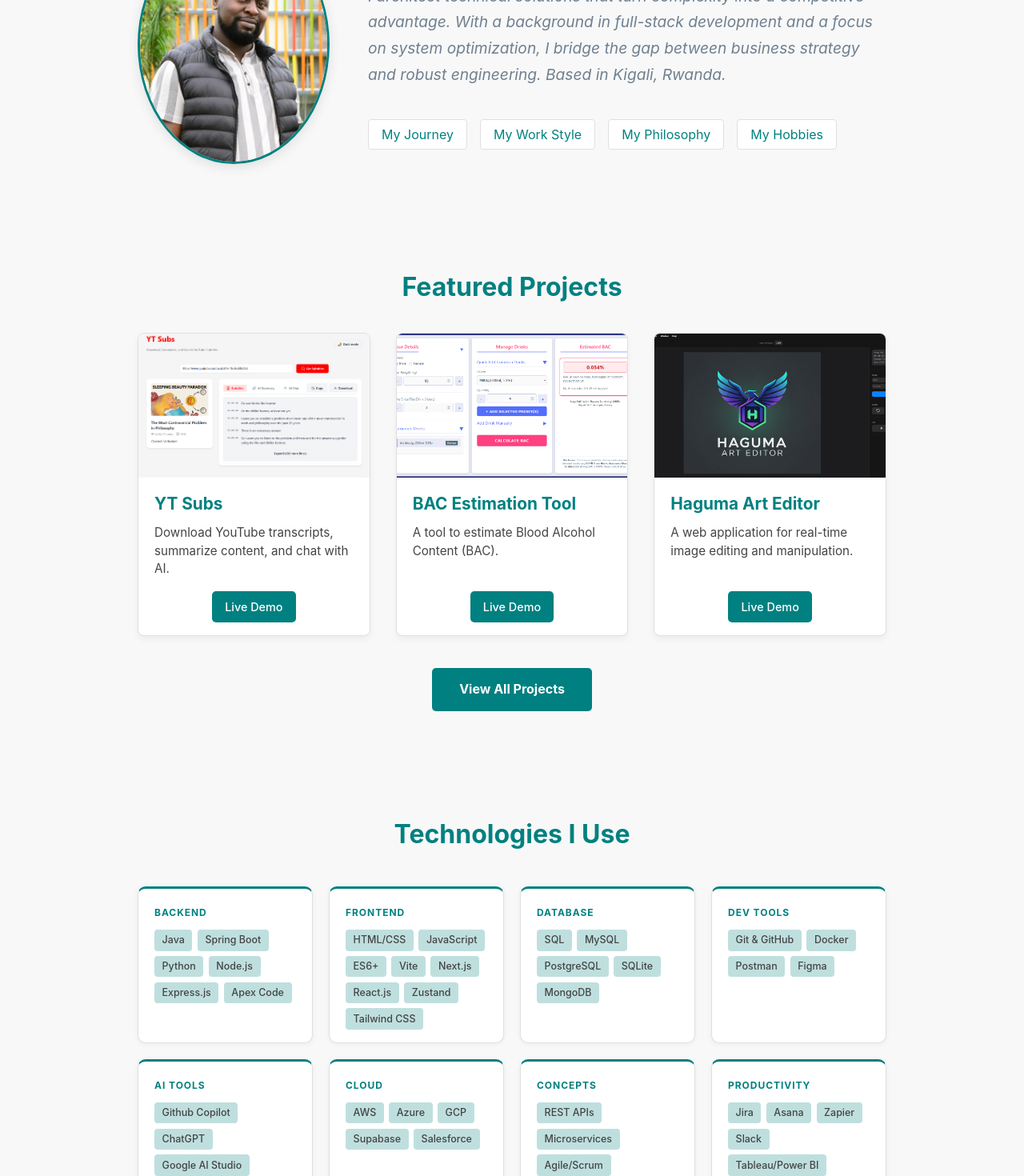
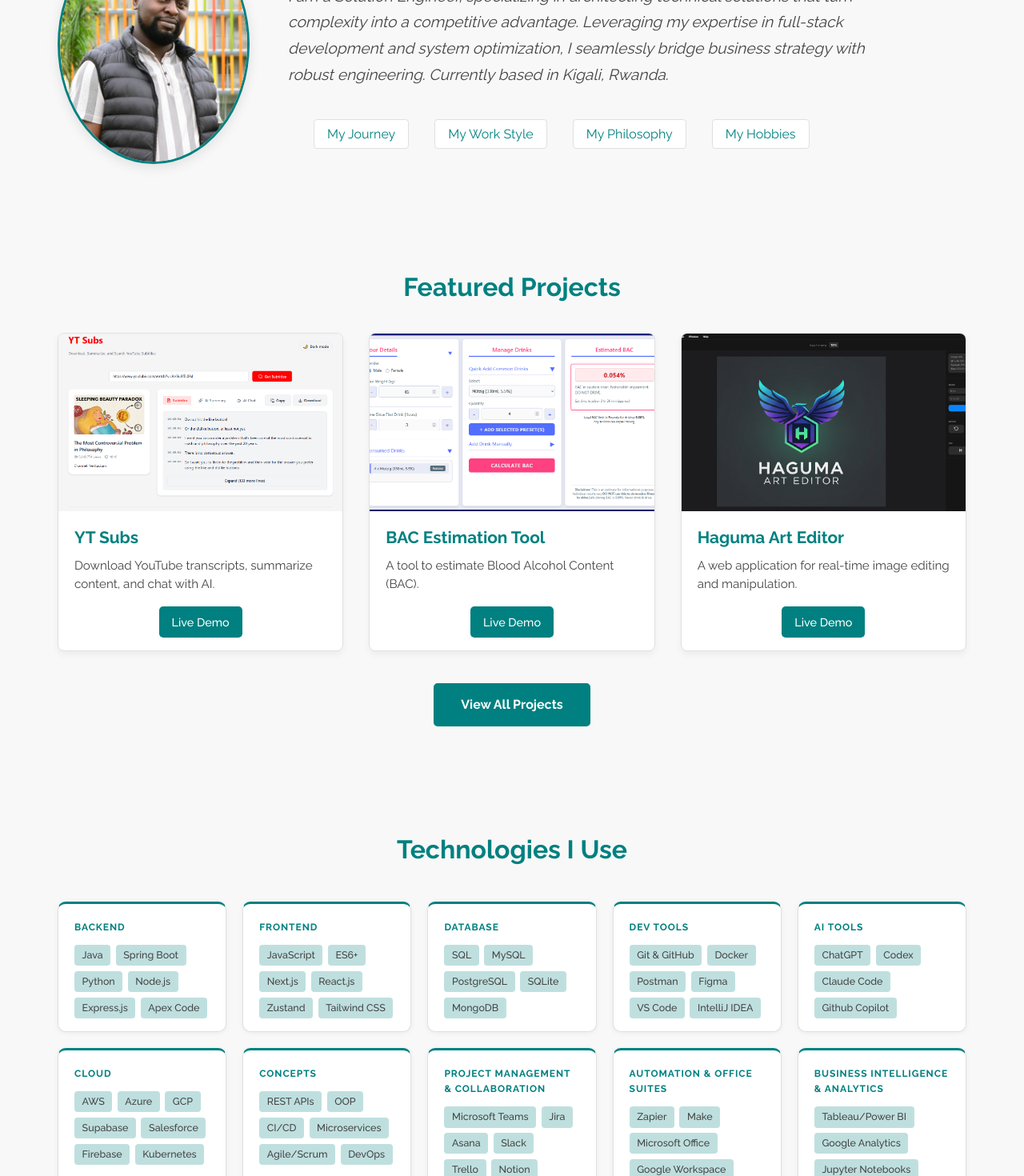
Before and after one commit to FabHaguma/my_portfolio, a React (Vite) app: page / in a window 1280 px wide. Shown: the part 260-1730 px from the top of the page at 80% size. Built offline with nearby package versions, Linux system fonts and the light colour scheme.

Commit message:
Typography & about me intro

```diff
--- a/src/App.css
+++ b/src/App.css
@@ -44,7 +44,7 @@
 
 .page-section {
   padding: var(--section-padding); /* Use variable from theme.css */
-  max-width: 1000px; /* Or your preferred content width */
+  max-width: 1200px; /* Or your preferred content width */
   margin: 0 auto; /* Center sections */
 }
 
--- a/src/components/layout/Footer.jsx
+++ b/src/components/layout/Footer.jsx
@@ -3,6 +3,7 @@
 import './Footer.css';
 import githubIcon from '../../assets/icons/github.png';
 import linkedinIcon from '../../assets/icons/linkedin.png';
+import emailIcon from '../../assets/icons/mail.png';
 
 const Footer = () => {
   const currentYear = new Date().getFullYear();
@@ -10,6 +11,7 @@
   const socialLinks = [
     { name: 'GitHub', url: 'https://github.com/fabhaguma', icon: githubIcon },
     { name: 'LinkedIn', url: 'https://www.linkedin.com/in/fabrice-haguma/', icon: linkedinIcon },
+    { name: 'Email', url: 'mailto:fabrice@haguma.com', icon: emailIcon },
   ];
 
   return (
--- a/src/components/navigation/About.css
+++ b/src/components/navigation/About.css
@@ -24,6 +24,8 @@
   .more-aboutme {
     flex-direction: row; /* Side by side on larger screens */
     align-items: center;
+    gap: 2rem;
+    padding-left: 2rem; /* Add some left padding for spacing */
   }
 }
 
@@ -51,7 +53,7 @@
 }
 .about-text-container {
   text-align: left; /* Align text to the left for readability */
-  max-width: 650px;
+  max-width: 750px;
   width: 100%;
 }
 
@@ -64,7 +66,7 @@
 .about-text-container .tagline {
   font-size: 1.2rem;
   font-style: italic;
-  color: var(--secondary-color-light);
+  color: var(--text-color-light);
   margin-bottom: 1.5rem;
 }
 .about-text-container p {
--- a/src/components/navigation/About.jsx
+++ b/src/components/navigation/About.jsx
@@ -40,9 +40,9 @@
         <div className="about-text-container">
           <h2>About Me</h2>
           <p className="tagline">
-            I architect technical solutions that turn complexity into a competitive advantage.
-            With a background in full-stack development and a focus on system optimization, I bridge the gap between business strategy and robust engineering.
-            Based in Kigali, Rwanda.
+            I am a Solution Engineer, specializing in architecting technical solutions that turn complexity into a competitive advantage.
+            Leveraging my expertise in full-stack development and system optimization, I seamlessly bridge business strategy with robust engineering.
+            Currently based in Kigali, Rwanda.
           </p>
           <div className="more-aboutme">
             {aboutParagraphs.map((para, idx) => (
--- a/src/components/navigation/Technologies.jsx
+++ b/src/components/navigation/Technologies.jsx
@@ -12,10 +12,8 @@
   { name: 'Apex Code', category: 'Backend' },
 
   // Frontend
-  { name: 'HTML/CSS', category: 'Frontend' },
   { name: 'JavaScript', category: 'Frontend' },
   { name: 'ES6+', category: 'Frontend' },
-  { name: 'Vite', category: 'Frontend' },
   { name: 'Next.js', category: 'Frontend' },
   { name: 'React.js', category: 'Frontend' },
   { name: 'Zustand', category: 'Frontend' },
@@ -33,11 +31,14 @@
   { name: 'Docker', category: 'Dev Tools' },
   { name: 'Postman', category: 'Dev Tools' },
   { name: 'Figma', category: 'Dev Tools' },
+  { name: 'VS Code', category: 'Dev Tools' },
+  { name: 'IntelliJ IDEA', category: 'Dev Tools' },
 
   // AI Tools
+  { name: 'ChatGPT', category: 'AI Tools' },
+  { name: 'Codex', category: 'AI Tools' },
+  { name: 'Claude Code', category: 'AI Tools' },
   { name: 'Github Copilot', category: 'AI Tools' },
-  { name: 'ChatGPT', category: 'AI Tools' },
-  { name: 'Google AI Studio', category: 'AI Tools' },
 
   // Cloud
   { name: 'AWS', category: 'Cloud' },
@@ -45,21 +46,50 @@
   { name: 'GCP', category: 'Cloud' },
   { name: 'Supabase', category: 'Cloud' },
   { name: 'Salesforce', category: 'Cloud' },
+  { name: 'Firebase ', category: 'Cloud' },
+  { name: 'Kubernetes', category: 'Cloud' },
 
   // Concepts
   { name: 'REST APIs', category: 'Concepts' },
+  { name: 'OOP', category: 'Concepts' },
+  { name: 'CI/CD', category: 'Concepts' },
   { name: 'Microservices', category: 'Concepts' },
   { name: 'Agile/Scrum', category: 'Concepts' },
+  { name: 'DevOps', category: 'Concepts' },
+
+  // Project Management
+  { name: 'Microsoft Teams', category: 'Project Management & Collaboration' },
+  { name: 'Jira', category: 'Project Management & Collaboration' },
+  { name: 'Asana', category: 'Project Management & Collaboration' },
+  { name: 'Slack', category: 'Project Management & Collaboration' },
+  { name: 'Trello', category: 'Project Management & Collaboration' },
+  { name: 'Notion', category: 'Project Management & Collaboration' },
+
+  // Automation & Office Suites
+  { name: 'Zapier', category: 'Automation & Office Suites' },
+  { name: 'Make', category: 'Automation & Office Suites' },
+  { name: 'Microsoft Office', category: 'Automation & Office Suites' },
+  { name: 'Google Workspace', category: 'Automation & Office Suites' },
+
+  // Business Intelligence & Analytics
+  { name: 'Tableau/Power BI', category: 'Business Intelligence & Analytics' },
+  { name: 'Google Analytics', category: 'Business Intelligence & Analytics' },
+  { name: 'Jupyter Notebooks', category: 'Business Intelligence & Analytics' },
 
   // Productivity
-  { name: 'Jira', category: 'Productivity' },
-  { name: 'Asana', category: 'Productivity' },
-  { name: 'Zapier', category: 'Productivity' },
-  { name: 'Slack', category: 'Productivity' },
-  { name: 'Tableau/Power BI', category: 'Productivity' },
-  { name: 'Microsoft Office & Teams', category: 'Productivity' },
-  { name: 'Google Workspace & Analytics', category: 'Productivity' },
+  // { name: 'Jira', category: 'Productivity' },
+  // { name: 'Asana', category: 'Productivity' },
+  // { name: 'Zapier', category: 'Productivity' },
+  // { name: 'Slack', category: 'Productivity' },
+  // { name: 'Tableau/Power BI', category: 'Productivity' },
+  // { name: 'Microsoft Office & Teams', category: 'Productivity' },
+  // { name: 'Google Workspace & Analytics', category: 'Productivity' },
+
+
+
+
 ];
+
 
 // Optional: Group by category for display
 const groupedTechnologies = technologiesData.reduce((acc, tech) => {
--- a/src/styles/theme.css
+++ b/src/styles/theme.css
@@ -1,4 +1,17 @@
 /* src/styles/theme.css */
+
+/* ─── Typography Imports ──────────────────────────────────────────────────── */
+/* Uncomment the import that matches the active font option below.             */
+
+/* Option 2 – Inter */
+/* @import url('https://fonts.googleapis.com/css2?family=Inter:wght@400;500;600;700&display=swap'); */
+
+/* Option 3 – Poppins */
+/* @import url('https://fonts.googleapis.com/css2?family=Poppins:wght@400;500;600;700&display=swap'); */
+
+/* Option 4 – Raleway */
+@import url('https://fonts.googleapis.com/css2?family=Raleway:wght@400;500;600;700&display=swap');
+
 :root {
   /* Colors */
   --background-color: #f8f8f8;
@@ -30,8 +43,20 @@
   --link-hover-light: var(--link-hover);
   --primary-color-light-transparent: var(--primary-color-transparent);
 
-  /* Typography */
-  --font-family-sans-serif: -apple-system, BlinkMacSystemFont, "Segoe UI", Roboto, "Helvetica Neue", Arial, "Noto Sans", sans-serif, "Apple Color Emoji", "Segoe UI Emoji", "Segoe UI Symbol", "Noto Color Emoji";
+  /* Typography – uncomment ONE option at a time                               */
+
+  /* Option 1 – System UI stack (default, no import needed)                   */
+  /* --font-family-sans-serif: -apple-system, BlinkMacSystemFont, "Segoe UI", Roboto, "Helvetica Neue", Arial, sans-serif; */
+
+  /* Option 2 – Inter: clean, neutral, widely used in dev/tech portfolios     */
+  /* --font-family-sans-serif: "Inter", -apple-system, BlinkMacSystemFont, sans-serif; */
+
+  /* Option 3 – Poppins: geometric, modern, slightly friendly personality     */
+  /* --font-family-sans-serif: "Poppins", -apple-system, BlinkMacSystemFont, sans-serif; */
+
+  /* Option 4 – Raleway: elegant, stylish, great for a creative portfolio     */
+  --font-family-sans-serif: "Raleway", -apple-system, BlinkMacSystemFont, sans-serif;
+
   --font-family-monospace: SFMono-Regular, Menlo, Monaco, Consolas, "Liberation Mono", "Courier New", monospace;
   --section-padding: 4rem 2rem;
 }
```
Also changed, not shown: src/assets/icons/mail.png (added).
